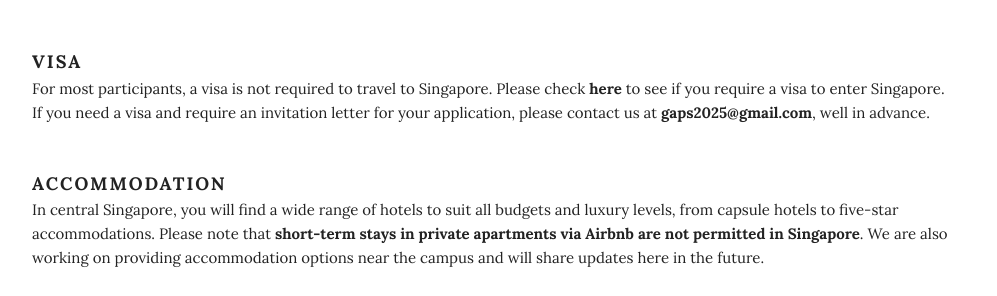
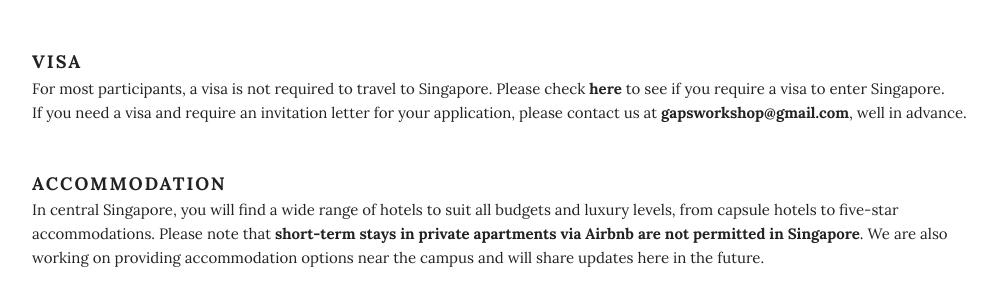
Before and after one commit to gapsworkshop/gaps2025, a Jekyll site: the page built from index.html, in a window 1280 px wide and 900 px high, scrolled down 2059 px, cut to the strip 90-386 px from the top of the window. Shown: the whole strip, without its empty margins (128-1125 px from the left). Built offline with Jekyll 4.4.1, drawn with Linux system fonts in a browser that asks for light colours.

Commit message:
Update venue.html
correct workshop email.

```diff
--- a/_includes/venue.html
+++ b/_includes/venue.html
@@ -27,7 +27,7 @@ For public transportation, the most convenient payment method is a contactless d
     <p>
       For most participants, a visa is not required to travel to Singapore. Please check <a href="https://www.ica.gov.sg/enter-transit-depart/entering-singapore/visa_requirements" target="_blank"><b>here</b></a> to see if you require a visa to enter Singapore.<br>
 
-      If you need a visa and require an invitation letter for your application, please contact us at <a href="mailto:gaps2025@gmail.com"><b>gaps2025@gmail.com</b></a>, well in advance.
+      If you need a visa and require an invitation letter for your application, please contact us at <a href="mailto:gapsworkshop@gmail.com"><b>gapsworkshop@gmail.com</b></a>, well in advance.
     </p>
   </div>
 
```
